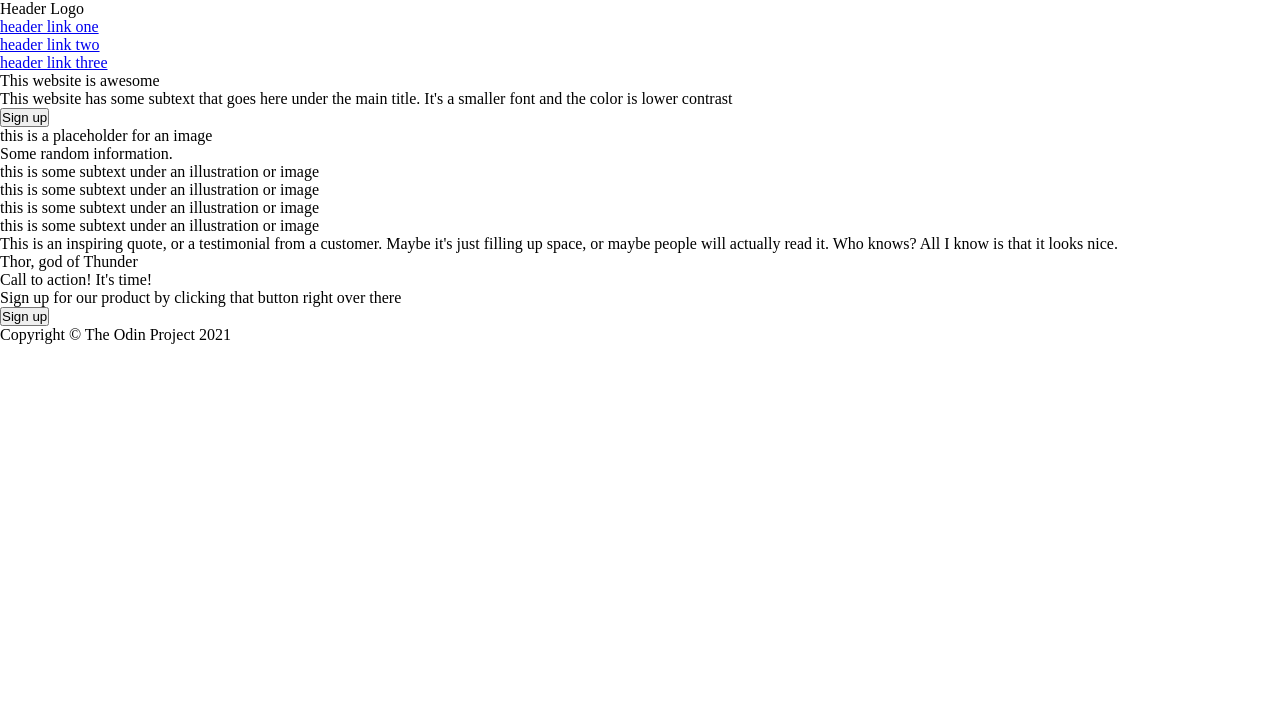
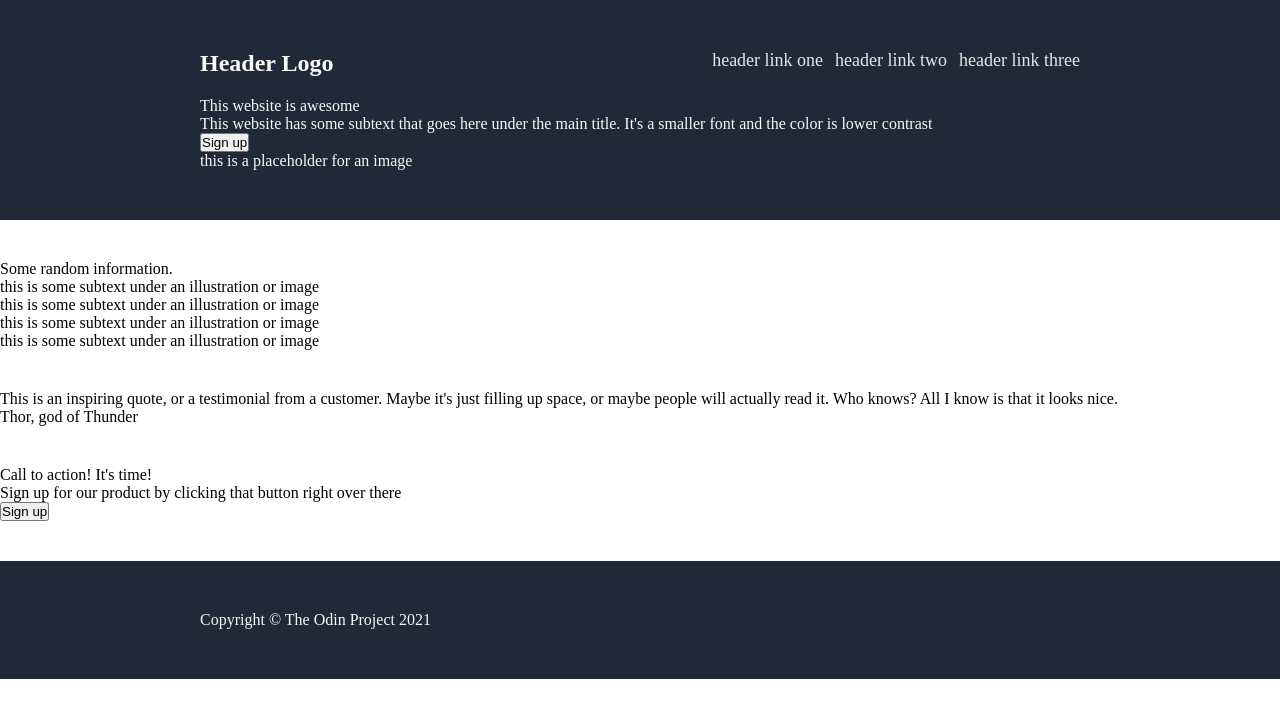
Before and after one commit to fanuel-seyoum-2/flex-landing-page, a plain HTML site: page index.html in a window 1280 px wide. Drawn offline with Linux system fonts and the light colour scheme.

Commit message:
Utilize flexbox to align items

```diff
--- a/style.css
+++ b/style.css
@@ -6,3 +6,39 @@
 	padding: 0px;
 	box-sizing: border-box;
 }
+ul {
+	list-style: none;
+}
+a {
+	text-decoration: none;
+	color: #E5E7EB;
+	font-size: 18px;
+}
+body {
+	font: Roboto;
+	display: flex;
+	flex-flow: column wrap;
+	gap: 40px;
+}
+.header,
+.footer{
+	background-color: #1F2937;
+	color: #F9FAF8;
+	padding: 50px 200px;
+	gap: 20px;
+
+	display: flex;
+	flex-flow: column nowrap;
+}
+.nav-bar {
+	display: flex;
+	justify-content: space-between;
+}
+.links ul{
+	display: flex;
+	gap: 12px;
+}
+.logo {
+	font-size: 24px;
+	font-weight: 700;
+}
```
